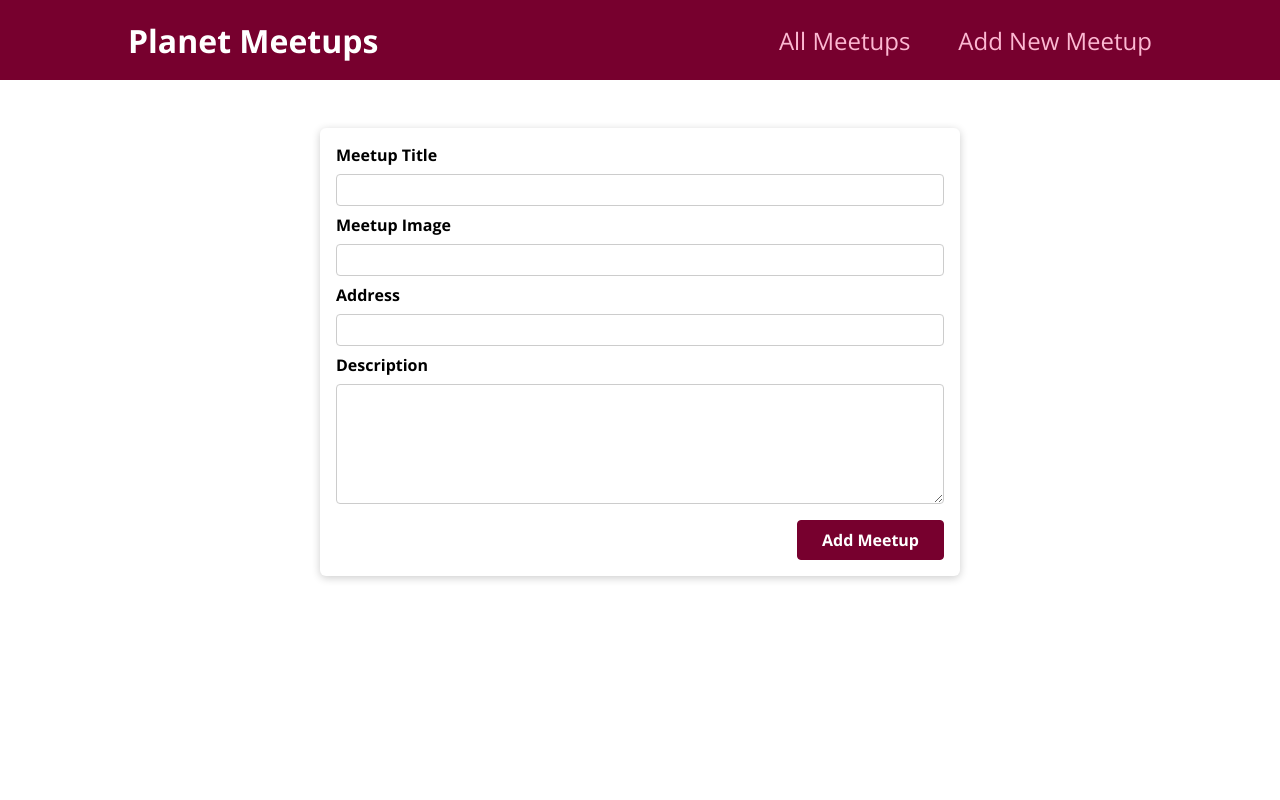
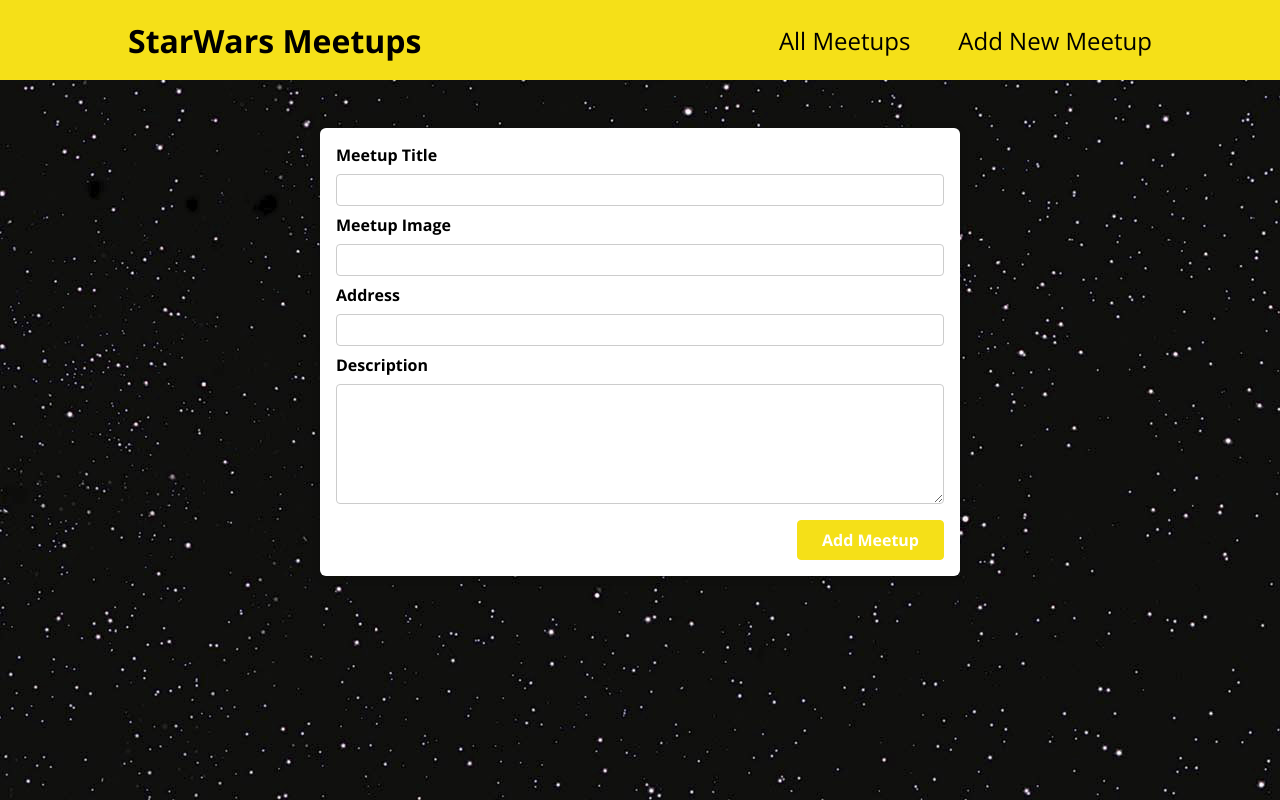
Before and after one commit to ThanosKalp98/nextJS-StarWars-Meetups, a Next.js app: page /new-meetup in a window 1280 px wide. Built offline with nearby package versions, Linux system fonts and the light colour scheme.

Commit message:
styling fix

```diff
--- a/components/layout/MainNavigation.js
+++ b/components/layout/MainNavigation.js
@@ -5,7 +5,7 @@
 
   return (
     <header className={classes.header}>
-      <div className={classes.logo}>Planet Meetups</div>
+      <div className={classes.logo}>StarWars Meetups</div>
       <nav>
         <ul>
           <li>
--- a/components/layout/MainNavigation.module.css
+++ b/components/layout/MainNavigation.module.css
@@ -4,13 +4,13 @@
   display: flex;
   align-items: center;
   justify-content: space-between;
-  background-color: #77002e;
+  background-color: #f5e018;
   padding: 0 10%;
 }
 
 .logo {
   font-size: 2rem;
-  color: white;
+  color: Black;
   font-weight: bold;
 }
 
@@ -29,7 +29,7 @@
 .header a {
   text-decoration: none;
   font-size: 1.5rem;
-  color: #fcb8d2;
+  color: black;
 }
 
 .header a:hover,
--- a/components/meetups/MeetupItem.module.css
+++ b/components/meetups/MeetupItem.module.css
@@ -33,8 +33,8 @@
 .actions button {
   font: inherit;
   cursor: pointer;
-  color: #77002e;
-  border: 1px solid #77002e;
+  color: rgb(0, 0, 0);
+  border: 1px solid #000000;
   background-color: transparent;
   padding: 0.5rem 1.5rem;
   border-radius: 4px;
@@ -42,5 +42,5 @@
 
 .actions button:hover,
 .actions button:active {
-  background-color: #ffe2ed;
+  background-color: #fffae2;
 }
--- a/components/meetups/NewMeetupForm.module.css
+++ b/components/meetups/NewMeetupForm.module.css
@@ -30,10 +30,10 @@
 .actions button {
   font: inherit;
   cursor: pointer;
-  background-color: #77002e;
+  background-color: #f5e018;
   color: white;
   padding: 0.5rem 1.5rem;
-  border: 1px solid #77002e;
+  border: 1px solid #f5e018;
   border-radius: 4px;
   font-weight: bold;
 }
--- a/pages/new-meetup/index.js
+++ b/pages/new-meetup/index.js
@@ -16,9 +16,6 @@
         });
 
         const data = await response.json();
-
-        console.log(data);
-
     }
 
     return (
--- a/styles/globals.css
+++ b/styles/globals.css
@@ -7,6 +7,7 @@
 body {
   font-family: 'Open Sans', 'Lato', sans-serif;
   margin: 0;
+  background: url(../images/star-wars-backgrounds-25.jpg);
 }
 
 h1,
```
Also changed, not shown: images/star-wars-backgrounds-25.jpg (added).
